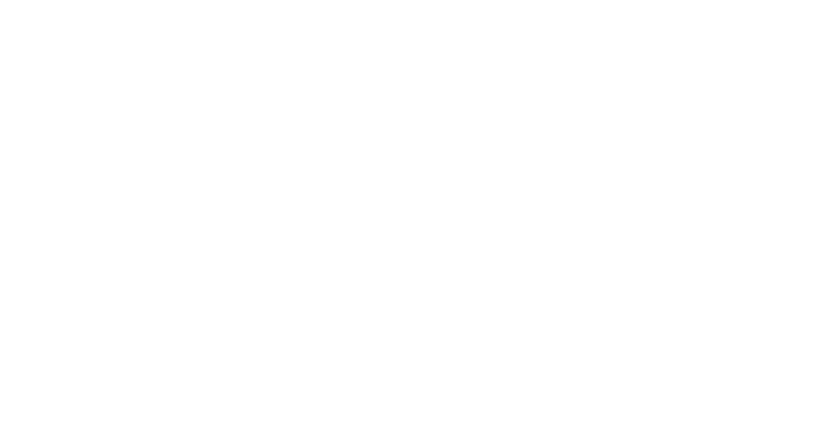
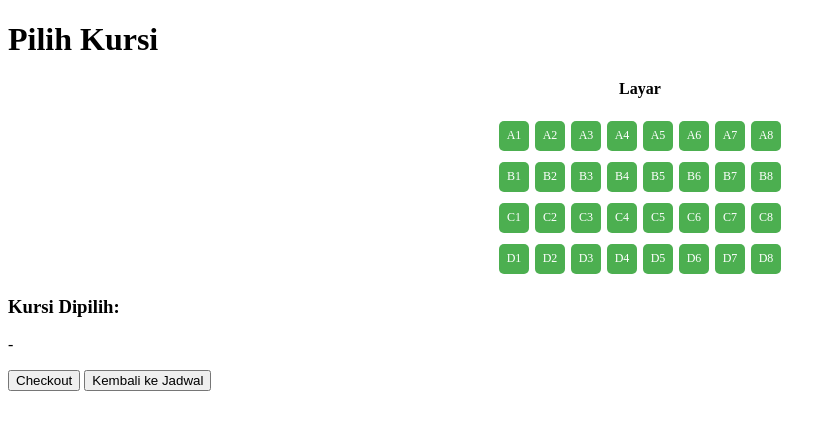
Before and after one commit to Haerin-njz/UTS-FrontEnd, a plain HTML site: page checkout-film.html in a window 1280 px wide. Shown: the whole page, without its empty margins (0-836 px from the left). Drawn offline with Linux system fonts and the light colour scheme.

Commit message:
checkout-film.html Enrico

```diff
--- a/checkout-film.html
+++ b/checkout-film.html
@@ -1,11 +1,116 @@
 <!DOCTYPE html>
 <html lang="en">
 <head>
-    <meta charset="UTF-8">
-    <meta name="viewport" content="width=device-width, initial-scale=1.0">
-    <title>Checkout Film</title>
+  <meta charset="UTF-8">
+  <meta name="viewport" content="width=device-width, initial-scale=1.0">
+  <title>Pemesanan Kursi</title>
+  <style>
+    .screen { text-align:center; margin:20px; font-weight:bold; }
+    .row { display:flex; justify-content:center; margin:5px 0; }
+    .seat {
+      width:30px; height:30px;
+      margin:3px;
+      background:#4CAF50;
+      color:white; font-size:12px;
+      display:flex; align-items:center; justify-content:center;
+      border-radius:5px;
+      cursor:pointer;
+      user-select: none;
+    }
+    .seat.selected { background:#2196F3; }
+    .seat.booked { background:#777; cursor:not-allowed; }
+  </style>
 </head>
 <body>
+  <h1>Pilih Kursi</h1>
 
+  <div class="screen">Layar</div>
+  <div id="seat-container"></div>
+
+  <h3>Kursi Dipilih:</h3>
+  <p id="selected-seats">-</p>
+  <button id="checkoutBtn">Checkout</button>
+  <button id="backBtn">Kembali ke Jadwal</button>
+
+  <script>
+    const bookings = JSON.parse(localStorage.getItem("bookings")) || {
+      "12": [],
+      "14": [],
+      "16": [],
+      "18": [],
+      "20": []
+    };
+
+    const seatContainer = document.getElementById('seat-container');
+    const output = document.getElementById('selected-seats');
+    const checkoutBtn = document.getElementById('checkoutBtn');
+    const backBtn = document.getElementById('backBtn');
+
+    let selected = [];
+
+    const params = new URLSearchParams(window.location.search);
+    const jam = params.get("jam") || "12";
+
+    function renderSeats(jam) {
+      seatContainer.innerHTML = "";
+      selected = [];
+      output.textContent = "-";
+
+      for (let row = 0; row < 4; row++) {
+        const rowDiv = document.createElement('div');
+        rowDiv.classList.add('row');
+
+        for (let col = 1; col <= 8; col++) {
+          const seatId = String.fromCharCode(65 + row) + col;
+          const seat = document.createElement('div');
+          seat.classList.add('seat');
+          seat.textContent = seatId;
+          seat.dataset.seat = seatId;
+
+          if (bookings[jam].includes(seatId)) {
+            seat.classList.add('booked');
+          } else {
+            seat.addEventListener('click', () => toggleSeat(seatId, seat));
+          }
+
+          rowDiv.appendChild(seat);
+        }
+
+        seatContainer.appendChild(rowDiv);
+      }
+    }
+
+    function toggleSeat(seatId, seatElem) {
+      if (seatElem.classList.contains('selected')) {
+        seatElem.classList.remove('selected');
+        selected = selected.filter(s => s !== seatId);
+      } else {
+        seatElem.classList.add('selected');
+        selected.push(seatId);
+      }
+      output.textContent = selected.length ? selected.join(", ") : "-";
+    }
+
+    checkoutBtn.addEventListener('click', () => {
+      if (selected.length === 0) {
+        alert("Belum pilih kursi!");
+        return;
+      }
+
+      bookings[jam] = bookings[jam].concat(selected);
+
+      localStorage.setItem("bookings", JSON.stringify(bookings));
+
+      alert(`Checkout sukses untuk jam ${jam}: ${selected.join(", ")}`);
+
+      window.location.href = "jadwal-film.html";
+    });
+
+    backBtn.addEventListener('click', () => {
+      window.location.href = "jadwal-film.html";
+    });
+
+    renderSeats(jam);
+  </script>
 </body>
 </html>
```
